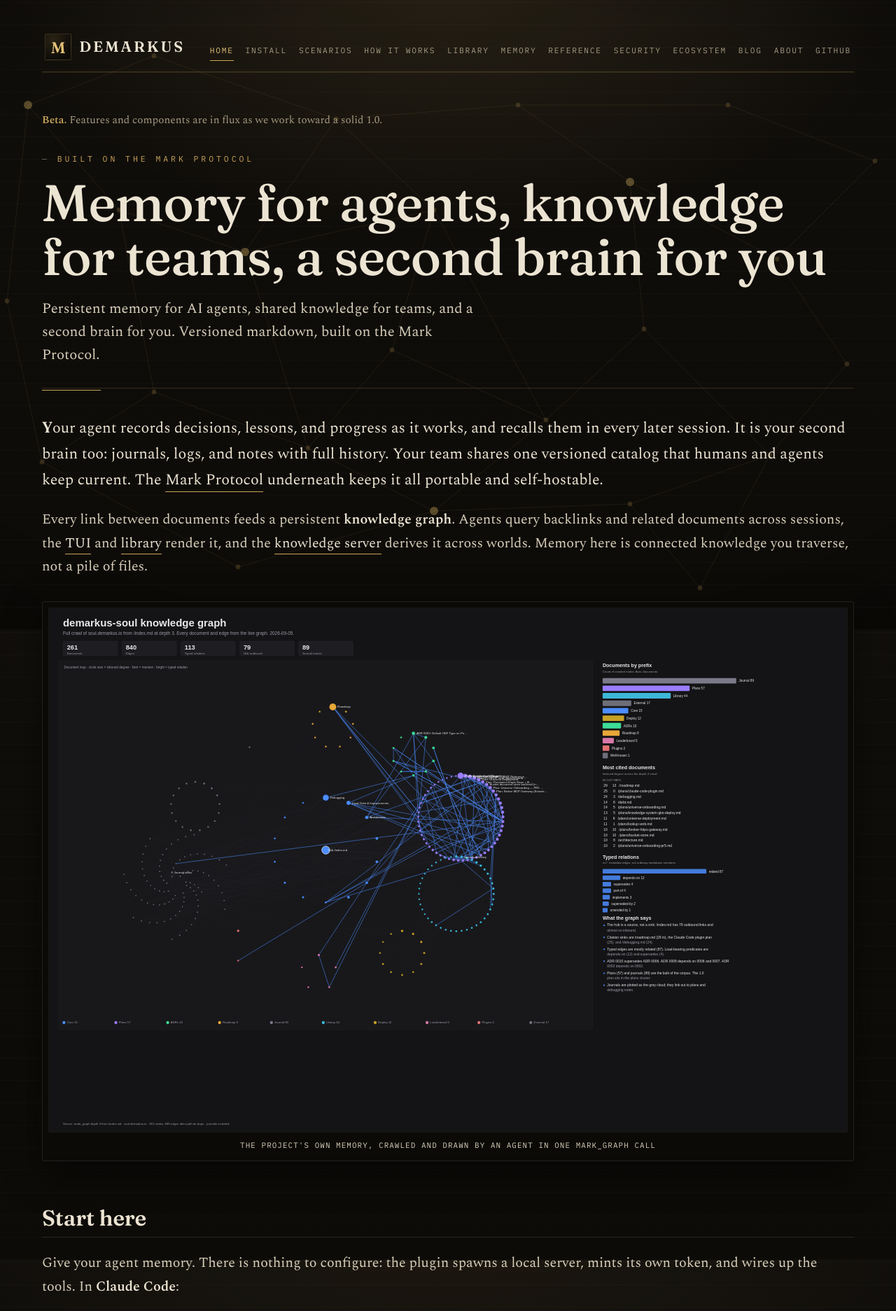
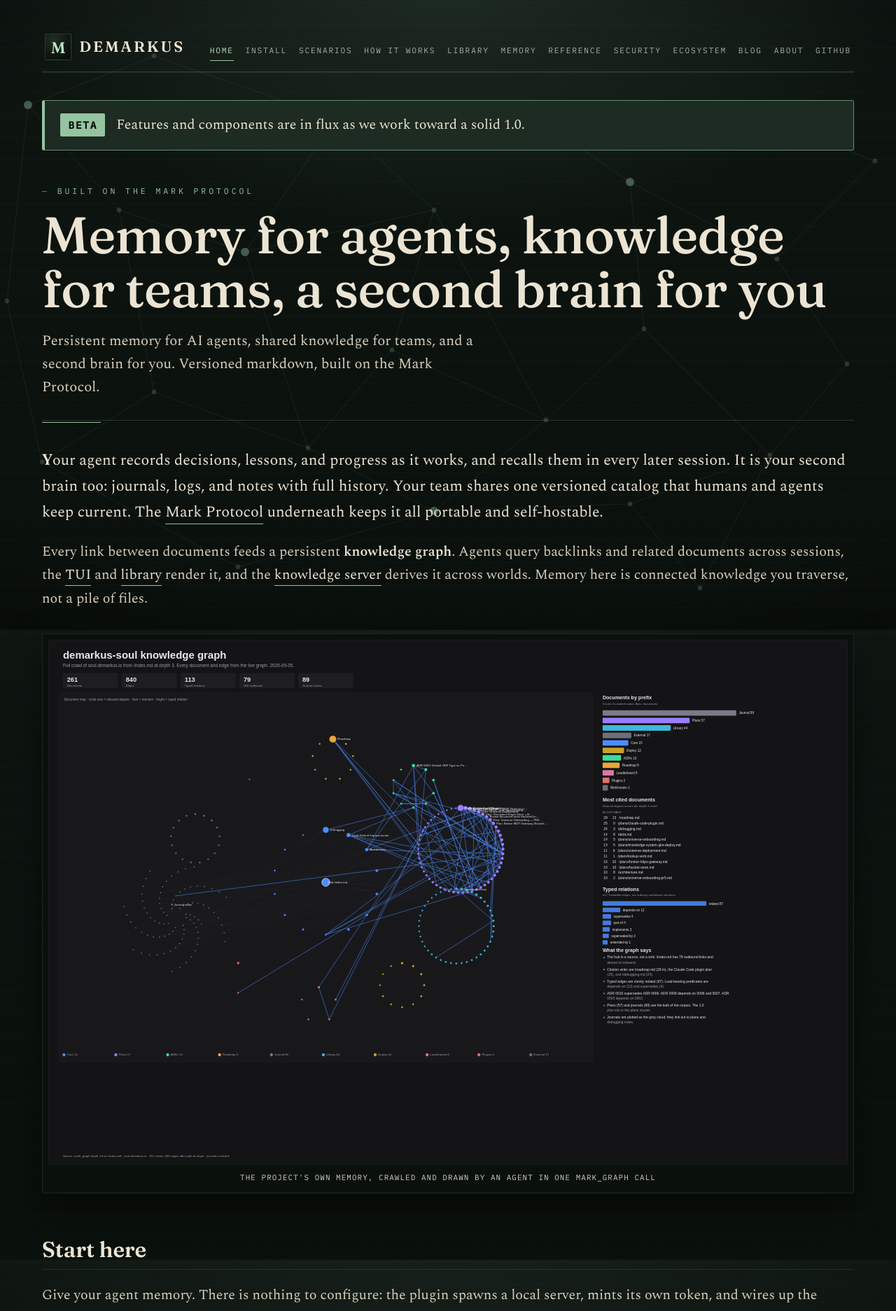
Before and after one commit to latebit-io/demarkus, a Jekyll site: the page built from index.md, in a window 1280 px wide. Shown: the top 1873 px of the page at 70% size. Built offline with Jekyll 4.4.1, drawn with Linux system fonts in a browser that asks for light colours.

Commit message:
style: green accents, prominent beta

```diff
--- a/_layouts/default.html
+++ b/_layouts/default.html
@@ -88,7 +88,10 @@
     </header>
 
     <main class="shell site-main">
-      <p class="beta-note"><strong>Beta.</strong> Features and components are in flux as we work toward a solid 1.0.</p>
+      <aside class="beta-note" aria-label="Beta status">
+        <strong>Beta</strong>
+        <p>Features and components are in flux as we work toward a solid 1.0.</p>
+      </aside>
       {% if page.url == '/' %}
       <section class="hero">
         <p class="eyebrow">Built on the Mark Protocol</p>
--- a/assets/css/style.css
+++ b/assets/css/style.css
@@ -1,25 +1,26 @@
 /* Demarkus — "The Reading Room"
-   A rare-books archive after hours: deep ink, parchment text, antique gold.
+   A quiet reading room: forest ink, parchment text, soft sage accents.
    Calm scholarly authority over neon noise. Knowledge that endures. */
 
 :root {
-    --bg: #100e0b;
-    --bg-2: #15120d;
-    --surface: #17140f;
-    --surface-alt: #1b1711;
-    --panel: #0c0a07;
+    --bg: #0e1511;
+    --bg-2: #141d17;
+    --surface: #17221b;
+    --surface-alt: #1d2b22;
+    --panel: #0a100c;
 
     --ink: #ece4d2;
     --ink-soft: #d8cfba;
-    --muted: #a59a82;
-    --faint: #756c5a;
+    --muted: #a5b2a3;
+    --faint: #768575;
 
-    --gold: #c9a45a;
-    --gold-bright: #e2c177;
-    --gold-deep: #9c7c3e;
+    --accent: #94c5a0;
+    --accent-bright: #bde2c5;
+    --accent-deep: #608e6b;
+    --accent-rgb: 148, 197, 160;
     --oxblood: #8c3a39;
 
-    --rule: rgba(201, 164, 90, 0.22);
+    --rule: rgba(var(--accent-rgb), 0.22);
     --rule-soft: rgba(236, 228, 210, 0.1);
     --rule-hair: rgba(236, 228, 210, 0.06);
 
@@ -50,7 +51,7 @@
     background-image:
         radial-gradient(
             1200px 680px at 50% -8%,
-            rgba(201, 164, 90, 0.07),
+            rgba(var(--accent-rgb), 0.07),
             transparent 60%
         ),
         repeating-linear-gradient(
@@ -60,7 +61,7 @@
             transparent 1px,
             transparent 32px
         ),
-        linear-gradient(180deg, #100e0b 0%, #0d0b08 100%);
+        linear-gradient(180deg, var(--bg) 0%, var(--panel) 100%);
     background-attachment: fixed;
     -webkit-font-smoothing: antialiased;
     text-rendering: optimizeLegibility;
@@ -80,13 +81,13 @@
 }
 
 .graphfield .gf-edges line {
-    stroke: var(--gold);
+    stroke: var(--accent);
     stroke-width: 0.8;
     opacity: 0.13;
 }
 
 .graphfield .gf-nodes circle {
-    fill: var(--gold);
+    fill: var(--accent);
     opacity: 0.2;
 }
 
@@ -103,7 +104,7 @@
     }
 }
 
-/* Soft vignette + a faint gilt horizon glow, replacing the neon squares */
+/* Soft vignette and a faint sage horizon glow. */
 .vignette {
     position: fixed;
     inset: 0;
@@ -112,7 +113,7 @@
     background:
         radial-gradient(
             900px 520px at 50% 0%,
-            rgba(201, 164, 90, 0.06),
+            rgba(var(--accent-rgb), 0.06),
             transparent 70%
         ),
         radial-gradient(
@@ -128,13 +129,34 @@
 }
 
 .beta-note {
-    color: var(--muted);
-    font-size: 0.95rem;
-    margin: 1rem 0;
+    display: flex;
+    align-items: center;
+    gap: 1rem;
+    margin: 0 0 2rem;
+    padding: 1.15rem 1.4rem;
+    border: 1px solid var(--accent-deep);
+    border-left: 4px solid var(--accent);
+    border-radius: 3px;
+    background: var(--surface-alt);
+    color: var(--ink);
+    font-size: clamp(1.1rem, 1rem + 0.3vw, 1.25rem);
+    line-height: 1.5;
 }
 
 .beta-note strong {
-    color: var(--gold);
+    flex-shrink: 0;
+    padding: 0.35rem 0.7rem;
+    border-radius: 2px;
+    background: var(--accent);
+    color: var(--panel);
+    font-family: var(--mono);
+    font-size: 0.9rem;
+    letter-spacing: 0.12em;
+    text-transform: uppercase;
+}
+
+.beta-note p {
+    margin: 0;
 }
 
 /* ---------- Masthead ---------- */
@@ -148,7 +170,7 @@
     gap: 1rem 1.4rem;
     flex-wrap: wrap;
     border-bottom: 1px solid var(--rule);
-    box-shadow: 0 1px 0 0 rgba(201, 164, 90, 0.12);
+    box-shadow: 0 1px 0 0 rgba(var(--accent-rgb), 0.12);
 }
 
 .brand {
@@ -167,12 +189,12 @@
     font-family: var(--display);
     font-weight: 600;
     font-size: 1.4rem;
-    color: var(--gold-bright);
+    color: var(--accent-bright);
     border: 1px solid var(--rule);
     background:
         radial-gradient(
             120% 120% at 30% 20%,
-            rgba(201, 164, 90, 0.16),
+            rgba(var(--accent-rgb), 0.16),
             transparent 70%
         ),
         var(--panel);
@@ -213,7 +235,7 @@
     right: 0;
     bottom: -2px;
     height: 1px;
-    background: var(--gold);
+    background: var(--accent);
     transform: scaleX(0);
     transform-origin: left;
     transition: transform 220ms ease;
@@ -221,7 +243,7 @@
 
 .top-nav a:hover,
 .top-nav a.is-active {
-    color: var(--gold-bright);
+    color: var(--accent-bright);
 }
 
 .top-nav a:hover::after,
@@ -252,14 +274,14 @@
     bottom: -4px;
     width: 84px;
     height: 1px;
-    background: var(--gold);
+    background: var(--accent);
 }
 
 .eyebrow {
     display: inline-block;
     margin: 0 0 1rem;
     font-family: var(--mono);
-    color: var(--gold);
+    color: var(--accent);
     letter-spacing: 0.34em;
     text-transform: uppercase;
     font-size: 0.72rem;
@@ -339,7 +361,7 @@
     font-weight: 500;
     text-transform: uppercase;
     letter-spacing: 0.18em;
-    color: var(--gold);
+    color: var(--accent);
 }
 
 .content-card p,
@@ -360,7 +382,7 @@
     font-size: 3.5em;
     line-height: 0.78;
     padding: 0.06em 0.12em 0 0;
-    color: var(--gold);
+    color: var(--accent);
 }
 
 .is-home .content-card > p:first-of-type {
@@ -388,7 +410,7 @@
 }
 
 .content-card li::marker {
-    color: var(--gold-deep);
+    color: var(--accent-deep);
 }
 
 .content-card strong {
@@ -410,14 +432,14 @@
     font-family: var(--display);
     font-size: 1.25rem;
     letter-spacing: 0.3em;
-    color: var(--gold);
+    color: var(--accent);
 }
 
-/* Links — quiet ink, gilt underline that draws on hover */
+/* Links — quiet ink, sage underline that draws on hover */
 .content-card a {
     color: var(--ink);
     text-decoration: none;
-    background-image: linear-gradient(var(--gold), var(--gold));
+    background-image: linear-gradient(var(--accent), var(--accent));
     background-position: 0 100%;
     background-repeat: no-repeat;
     background-size: 100% 1px;
@@ -428,15 +450,15 @@
 }
 
 .content-card a:hover {
-    color: var(--gold-bright);
+    color: var(--accent-bright);
     background-size: 100% 2px;
 }
 
-/* Blockquote — a margin note in the gilt rule */
+/* Blockquote — a margin note beside a sage rule */
 .content-card blockquote {
     margin: 1.6rem 0;
     padding: 0.2rem 0 0.2rem 1.4rem;
-    border-left: 2px solid var(--gold);
+    border-left: 2px solid var(--accent);
     color: var(--muted);
     font-style: italic;
     font-size: 1.08rem;
@@ -451,8 +473,8 @@
 .content-card code {
     font-family: var(--mono);
     font-size: 0.86em;
-    color: var(--gold-bright);
-    background: rgba(201, 164, 90, 0.08);
+    color: var(--accent-bright);
+    background: rgba(var(--accent-rgb), 0.08);
     border: 1px solid var(--rule-hair);
     padding: 0.08rem 0.36rem;
     border-radius: 2px;
@@ -463,7 +485,7 @@
     overflow-x: auto;
     background: var(--panel);
     border: 1px solid var(--rule-soft);
-    border-left: 2px solid var(--gold-deep);
+    border-left: 2px solid var(--accent-deep);
     border-radius: 2px;
     padding: 1rem 1.15rem;
     box-shadow: inset 0 0 60px rgba(0, 0, 0, 0.35);
@@ -494,7 +516,7 @@
     text-transform: uppercase;
     letter-spacing: 0.12em;
     font-size: 0.68rem;
-    color: var(--gold);
+    color: var(--accent);
     padding: 0.55rem 0.9rem;
     border-bottom: 1px solid var(--rule);
 }
@@ -507,11 +529,11 @@
 }
 
 .content-card tbody tr:hover td {
-    background: rgba(201, 164, 90, 0.04);
+    background: rgba(var(--accent-rgb), 0.04);
 }
 
 .content-card td code {
-    color: var(--gold-bright);
+    color: var(--accent-bright);
 }
 
 /* ---------- Tier cards (three scales) ---------- */
@@ -525,7 +547,7 @@
 
 .tier {
     border: 1px solid var(--rule-soft);
-    border-top: 2px solid var(--gold-deep);
+    border-top: 2px solid var(--accent-deep);
     border-radius: 2px;
     background: var(--surface);
     padding: 1.2rem 1.3rem 1.35rem;
@@ -547,7 +569,7 @@
     font-size: 0.66rem;
     letter-spacing: 0.16em;
     text-transform: uppercase;
-    color: var(--gold);
+    color: var(--accent);
 }
 
 .content-card .tier .tier-links {
@@ -689,6 +711,15 @@
     }
 }
 
+@media (max-width: 560px) {
+    .beta-note {
+        flex-direction: column;
+        align-items: flex-start;
+        gap: 0.65rem;
+        padding: 1rem;
+    }
+}
+
 @media (prefers-reduced-motion: reduce) {
     *,
     *::before,
```
